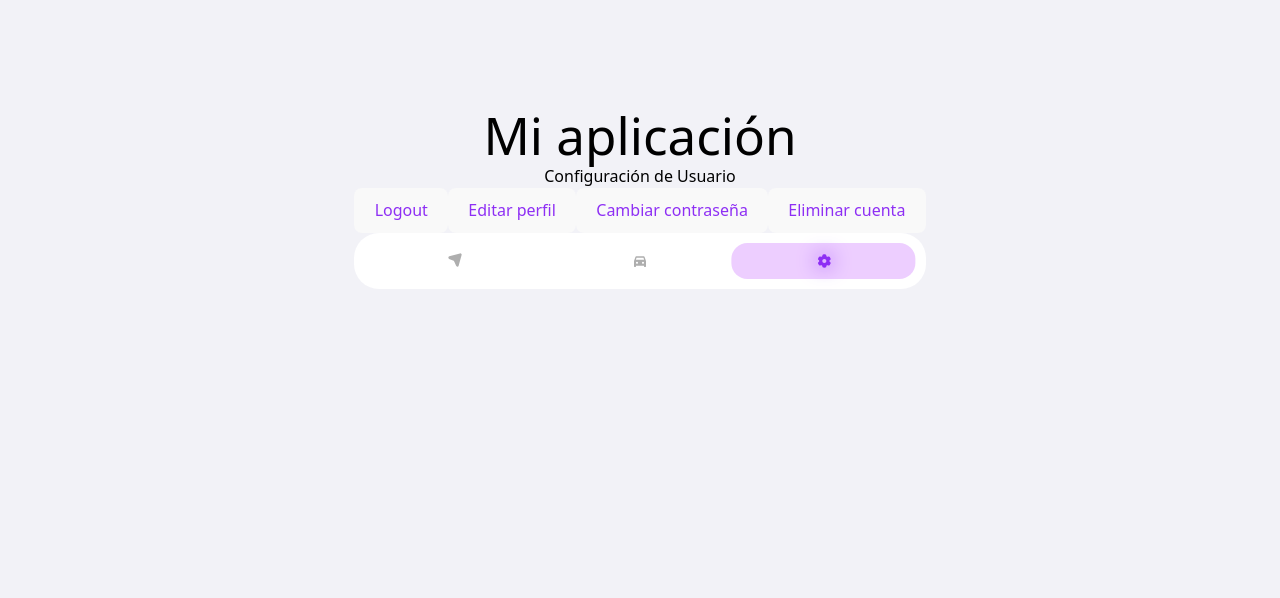
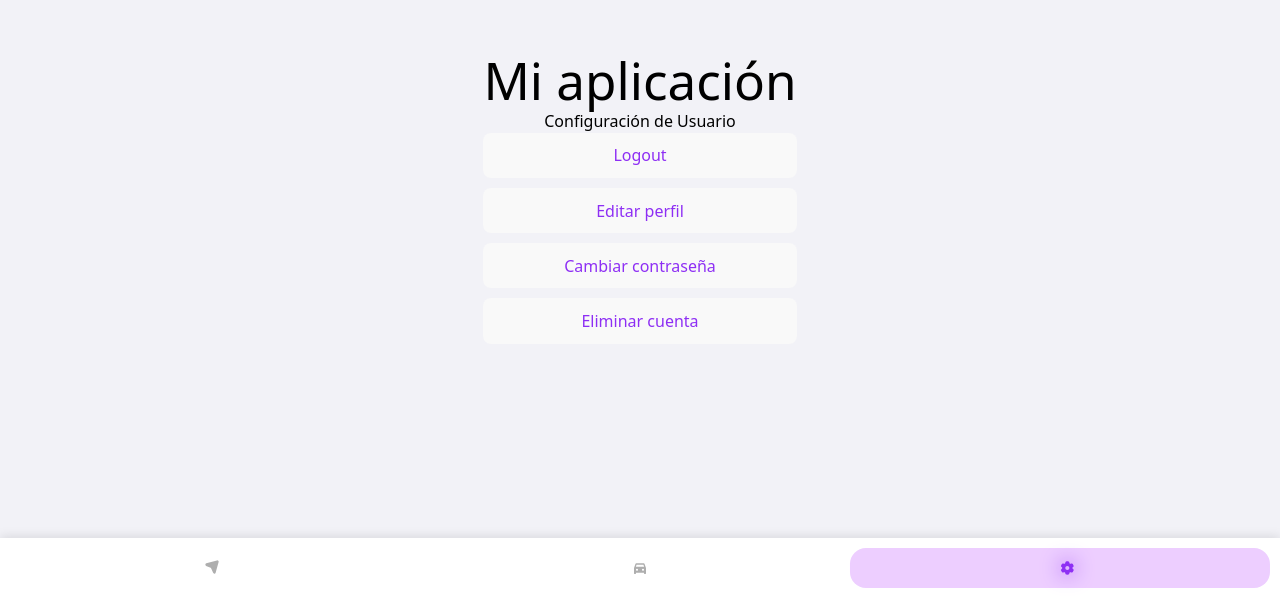
Before and after one commit to leonidasmv10/safe_drive_app, a React (Vite) app: page /settings in a window 1280 px wide. Shown: the part 202-800 px from the top of the page. Built offline with nearby package versions, Linux system fonts and the light colour scheme.

Commit message:
Fixeado correctamente

```diff
--- a/src/App.jsx
+++ b/src/App.jsx
@@ -8,38 +8,35 @@ import CarView from "@/components/CarView/CarView";
 import UserSettings from "@/components/UserSettings/userSettings";
 import ResetPassword from "./components/ResetPassword/ResetPassword"; // Asegúrate de tener esta página
 import Layout from "./Layout";
-import Home from "./components/Home/Home";
-// import Map from './pages/map';
-// import UserSettings from './pages/userSettings';
-import PoliceCarAlert from "./components/Alert"; // Asegúrate de tener esta página
+
 
 function App() {
   return (
     <Router>
       {" "}
       {/* Envolvemos la app en Router */}
-      <Layout>
+
       <div className="App">
         <header className="App-header">
           <h1>Mi aplicación</h1>
 
           <Routes>
-              {" "}
-              {/* Aquí definimos las rutas */}
+            {/* Rutas sin Layout */}
             <Route path="/" element={<Login />} />
             <Route path="/register" element={<Register />} />
             <Route path="/recover-password" element={<RecoverPassword />} />
-              <Route
-                path="/reset-password/:uidb64/:token"
-                element={<ResetPassword />}
-              />
-              <Route path="/map" element={<PoliceCarAlert />} />
+            <Route path="/reset-password/:uidb64/:token" element={<ResetPassword />} />
+
+            {/* Rutas con Layout */}
+            <Route element={<Layout />}>
+              <Route path="/map" element={<Map />} />
               <Route path="/car-view" element={<CarView />} />
               <Route path="/settings" element={<UserSettings />} />
+            </Route>
           </Routes>
         </header>
       </div>
-      </Layout>
+
     </Router>
   );
 }
--- a/src/Layout.jsx
+++ b/src/Layout.jsx
@@ -1,10 +1,14 @@
 import React from "react";
 import Navigation from "@/components/Navigation/Navigation";
-export default function Layout({ children }) {
+import { Outlet } from "react-router-dom";
+
+export default function Layout() {
   return (
     <div className="layout">
-      <main>{children}</main>
-      <Navigation/>
+      <main>
+        <Outlet /> {/* Aquí se inyectarán las rutas hijas */}
+      </main>
+      <Navigation />
     </div>
   );
 }
--- a/src/components/Login/Login.jsx
+++ b/src/components/Login/Login.jsx
@@ -35,7 +35,7 @@ export default function Login() {
         localStorage.setItem('refresh_token', result.refresh);
 
         alert('Inicio de sesión exitoso');
-        navigate('/home');
+        navigate('/map');
       } else {
         setError(result.detail || 'Usuario o contraseña incorrectos');
       }
--- a/src/components/Navigation/navigation.css
+++ b/src/components/Navigation/navigation.css
@@ -1,16 +1,16 @@
 .navigationWrapper {
-    position: relative;
-    display: flex;
-    flex-direction: row;
-    justify-content: space-between;
-    gap: 10px;
-    background-color: var(--white);
-    padding: 15px;
-    border-radius: 25px;
-    align-items: center;
-    width: 100%;
-    overflow: hidden;
-  }
+  position: fixed;
+  bottom: 0;
+  left: 0;
+  width: 100%;
+  height: 60px; /* o el alto que prefieras */
+  background-color: #fff;
+  display: flex;
+  justify-content: space-around;
+  align-items: center;
+  box-shadow: 0 -2px 10px rgba(0, 0, 0, 0.1);
+  z-index: 1000;
+}
 
   .navigationHighlight {
     position: absolute;
--- /dev/null
+++ b/src/components/UserSettings/userSettings.css
@@ -0,0 +1,5 @@
+.button-column {
+    display: flex;
+    flex-direction: column;
+    gap: 10px; /* Espacio entre botones */
+  }
--- a/src/components/UserSettings/userSettings.jsx
+++ b/src/components/UserSettings/userSettings.jsx
@@ -1,5 +1,6 @@
 import React from 'react';
 import { useNavigate } from 'react-router-dom';
+import "@/components/UserSettings/userSettings.css";
 
 export default function UserSettings() {
     const navigate = useNavigate();
@@ -94,10 +95,12 @@ export default function UserSettings() {
     return (
         <div>
             <h2>Configuración de Usuario</h2>
+            <div className="button-column">
                 <button onClick={handleLogout}>Logout</button>
                 <button onClick={handleEditProfile}>Editar perfil</button>
                 <button onClick={handleChangePassword}>Cambiar contraseña</button>
                 <button onClick={handleDeleteAccount}>Eliminar cuenta</button>
             </div>
+        </div>
     );
 }
```
Lines whose indentation alone changed are shown as unchanged.
